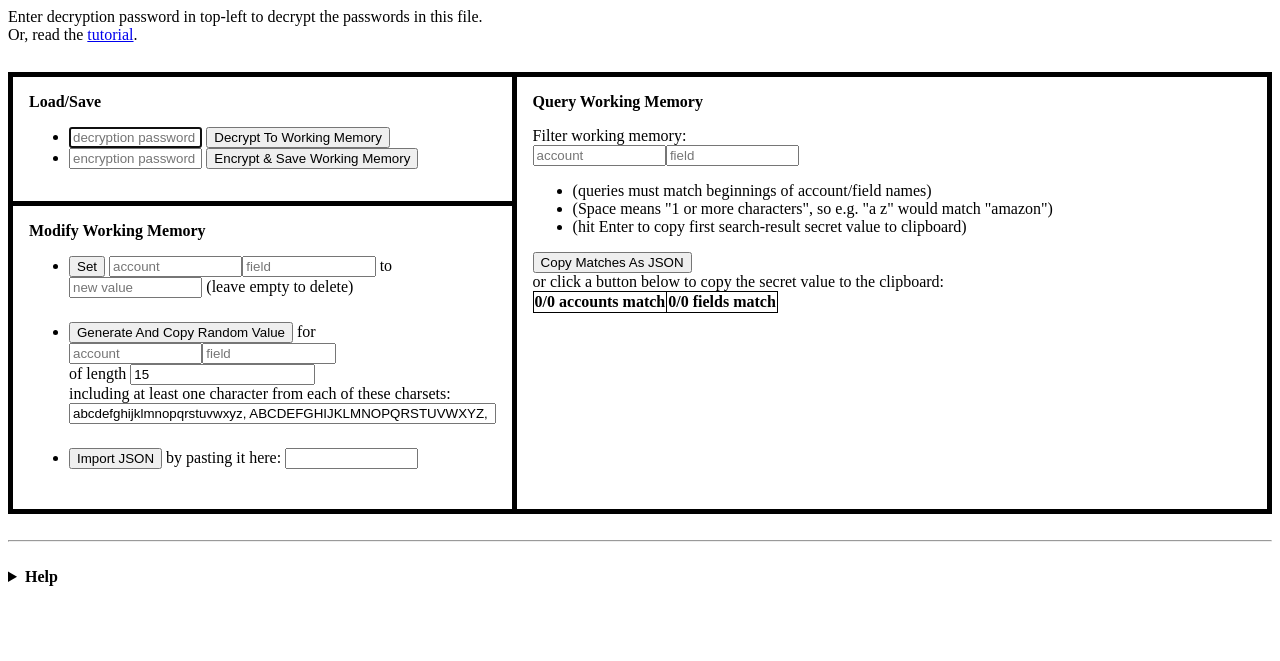
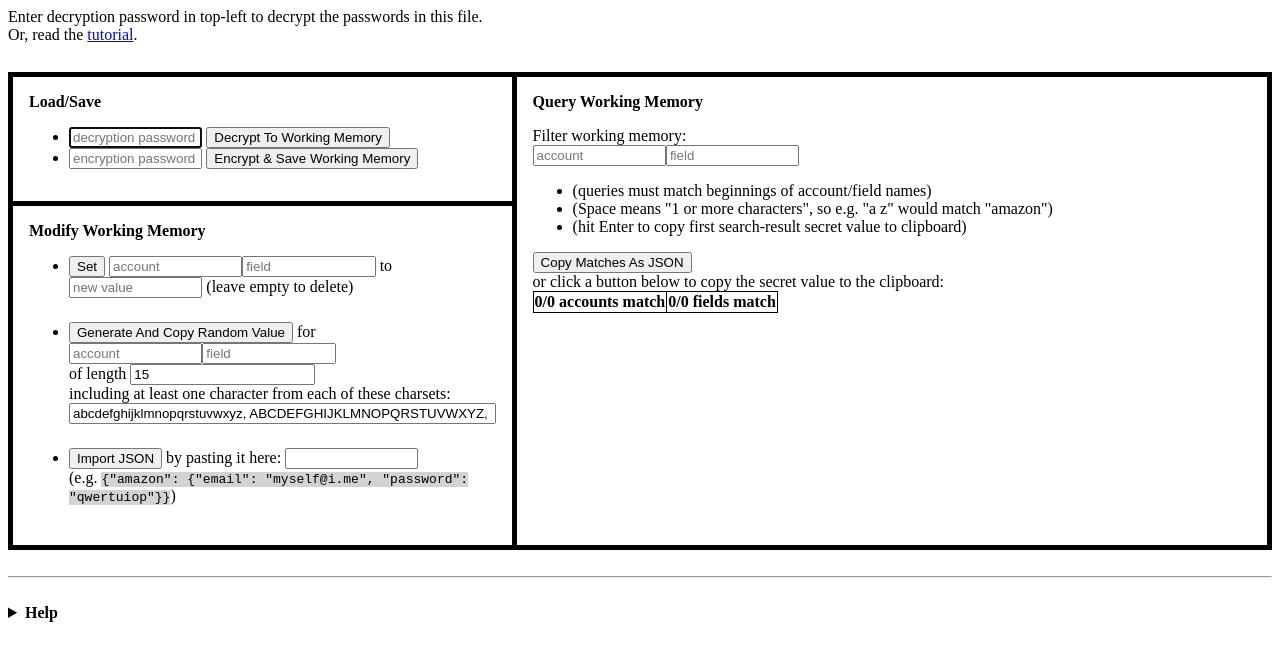
Before and after one commit to speezepearson/speezepearson.github.io, a Jekyll site: the page misc/passman.html, which Jekyll copies as it is, in a window 1280 px wide. Shown: the top 661 px of the page. Built offline with Jekyll 4.4.1, drawn with Linux system fonts in a browser that asks for light colours; some of the changed lines change nothing that is shown.

Commit message:
update passman

```diff
--- a/misc/passman.html
+++ b/misc/passman.html
@@ -98,7 +98,7 @@
 /******/ 	__webpack_require__.p = "";
 /******/
 /******/ 	// Load entry module and return exports
-/******/ 	return __webpack_require__(__webpack_require__.s = 2);
+/******/ 	return __webpack_require__(__webpack_require__.s = 1);
 /******/ })
 /************************************************************************/
 /******/ ([
@@ -111,11 +111,15 @@
 Object.defineProperty(exports, "__esModule", {
   value: true
 });
-var _globals = {};
-function globals() {
-  return _globals;
+function addNewChild(parent, tagName) {
+  var append = arguments.length > 2 && arguments[2] !== undefined ? arguments[2] : true;
+
+  var result = document.createElement(tagName);
+  if (append) parent.appendChild(result);else parent.prepend(result);
+  return result;
 }
-exports.default = globals;
+
+exports.addNewChild = addNewChild;
 
 /***/ }),
 /* 1 */
@@ -124,71 +128,33 @@
 "use strict";
 
 
-Object.defineProperty(exports, "__esModule", {
-  value: true
-});
-exports.addNewChild = undefined;
-
-var _globals = __webpack_require__(0);
-
-var _globals2 = _interopRequireDefault(_globals);
-
-function _interopRequireDefault(obj) { return obj && obj.__esModule ? obj : { default: obj }; }
-
-var globals = (0, _globals2.default)();
-
-function addNewChild(parent, tagName) {
-  var append = arguments.length > 2 && arguments[2] !== undefined ? arguments[2] : true;
-
-  var result = globals.document.createElement(tagName);
-  if (append) parent.appendChild(result);else parent.prepend(result);
-  return result;
-}
-
-exports.addNewChild = addNewChild;
-
-/***/ }),
-/* 2 */
-/***/ (function(module, exports, __webpack_require__) {
-
-"use strict";
-
-
 var _slicedToArray = function () { function sliceIterator(arr, i) { var _arr = []; var _n = true; var _d = false; var _e = undefined; try { for (var _i = arr[Symbol.iterator](), _s; !(_n = (_s = _i.next()).done); _n = true) { _arr.push(_s.value); if (i && _arr.length === i) break; } } catch (err) { _d = true; _e = err; } finally { try { if (!_n && _i["return"]) _i["return"](); } finally { if (_d) throw _e; } } return _arr; } return function (arr, i) { if (Array.isArray(arr)) { return arr; } else if (Symbol.iterator in Object(arr)) { return sliceIterator(arr, i); } else { throw new TypeError("Invalid attempt to destructure non-iterable instance"); } }; }();
 
-var _polyfills = __webpack_require__(3);
+var _polyfills = __webpack_require__(2);
 
 var _polyfills2 = _interopRequireDefault(_polyfills);
 
-var _globals = __webpack_require__(0);
+var _download = __webpack_require__(3);
 
-var _globals2 = _interopRequireDefault(_globals);
+var _rand = __webpack_require__(4);
 
-var _download = __webpack_require__(4);
+var _html_utils = __webpack_require__(0);
 
-var _rand = __webpack_require__(5);
+var _secret_store = __webpack_require__(5);
 
-var _html_utils = __webpack_require__(1);
+var _flash = __webpack_require__(6);
 
-var _secret_store = __webpack_require__(6);
-
-var _flash = __webpack_require__(7);
-
-var _copy_to_clipboard = __webpack_require__(8);
+var _copy_to_clipboard = __webpack_require__(7);
 
 var _copy_to_clipboard2 = _interopRequireDefault(_copy_to_clipboard);
 
-var _encrypted_message = __webpack_require__(9);
+var _encrypted_message = __webpack_require__(8);
 
 var _encrypted_message2 = _interopRequireDefault(_encrypted_message);
 
-var _query = __webpack_require__(10);
+var _query = __webpack_require__(9);
 
 function _interopRequireDefault(obj) { return obj && obj.__esModule ? obj : { default: obj }; }
-
-var globals = (0, _globals2.default)();
-globals.window = window;
-globals.document = document;
 
 window.addEventListener('load', _download.takeSnapshot);
 
@@ -500,6 +466,7 @@
       }
       document.getElementsByClassName('copy-button')[0].click();
       elem('copy-field--field').value = '';
+      updateView();
       elem('copy-field--field').focus();
     });
   });
@@ -522,7 +489,7 @@
 });
 
 /***/ }),
-/* 3 */
+/* 2 */
 /***/ (function(module, exports, __webpack_require__) {
 
 "use strict";
@@ -549,6 +516,46 @@
 };
 
 /***/ }),
+/* 3 */
+/***/ (function(module, exports, __webpack_require__) {
+
+"use strict";
+
+
+Object.defineProperty(exports, "__esModule", {
+  value: true
+});
+function download(filename, text) {
+  // source: https://stackoverflow.com/a/18197511/8877656
+  var pom = document.createElement('a');
+  pom.setAttribute('href', 'data:text/plain;charset=utf-8,' + encodeURIComponent(text));
+  pom.setAttribute('download', filename);
+
+  if (document.createEvent) {
+    var event = document.createEvent('MouseEvents');
+    event.initEvent('click', true, true);
+    pom.dispatchEvent(event);
+  } else {
+    pom.click();
+  }
+}
+
+var originalHTML = null;
+function takeSnapshot() {
+  originalHTML = document.getElementsByTagName('html')[0].outerHTML;
+}
+
+function downloadThisPageWithNewEncryptedMessage(encryptedMessage) {
+  var e = document.createElement('html');
+  e.innerHTML = originalHTML;
+  e.getElementsByClassName('encrypted-message')[0].innerText = encryptedMessage.serialize();
+  download('passman.html', e.outerHTML);
+}
+
+exports.takeSnapshot = takeSnapshot;
+exports.downloadThisPageWithNewEncryptedMessage = downloadThisPageWithNewEncryptedMessage;
+
+/***/ }),
 /* 4 */
 /***/ (function(module, exports, __webpack_require__) {
 
@@ -558,66 +565,6 @@
 Object.defineProperty(exports, "__esModule", {
   value: true
 });
-exports.downloadThisPageWithNewEncryptedMessage = exports.takeSnapshot = undefined;
-
-var _globals = __webpack_require__(0);
-
-var _globals2 = _interopRequireDefault(_globals);
-
-function _interopRequireDefault(obj) { return obj && obj.__esModule ? obj : { default: obj }; }
-
-var globals = (0, _globals2.default)();
-
-function download(filename, text) {
-  // source: https://stackoverflow.com/a/18197511/8877656
-  var pom = globals.document.createElement('a');
-  pom.setAttribute('href', 'data:text/plain;charset=utf-8,' + encodeURIComponent(text));
-  pom.setAttribute('download', filename);
-
-  if (globals.document.createEvent) {
-    var event = globals.document.createEvent('MouseEvents');
-    event.initEvent('click', true, true);
-    pom.dispatchEvent(event);
-  } else {
-    pom.click();
-  }
-}
-
-var originalHTML = null;
-function takeSnapshot() {
-  originalHTML = globals.document.getElementsByTagName('html')[0].outerHTML;
-}
-
-function downloadThisPageWithNewEncryptedMessage(encryptedMessage) {
-  var e = globals.document.createElement('html');
-  e.innerHTML = originalHTML;
-  e.getElementsByClassName('encrypted-message')[0].innerText = encryptedMessage.serialize();
-  download('passman.html', e.outerHTML);
-}
-
-exports.takeSnapshot = takeSnapshot;
-exports.downloadThisPageWithNewEncryptedMessage = downloadThisPageWithNewEncryptedMessage;
-
-/***/ }),
-/* 5 */
-/***/ (function(module, exports, __webpack_require__) {
-
-"use strict";
-
-
-Object.defineProperty(exports, "__esModule", {
-  value: true
-});
-exports.shuffle = exports.choose = exports.randInts = exports.randInt = undefined;
-
-var _globals = __webpack_require__(0);
-
-var _globals2 = _interopRequireDefault(_globals);
-
-function _interopRequireDefault(obj) { return obj && obj.__esModule ? obj : { default: obj }; }
-
-var globals = (0, _globals2.default)();
-
 function randInt(upperBoundExclusive) {
   // If we can generate a random digit 0-9,
   // and we want a random digit 0-2,
@@ -629,7 +576,7 @@
   var greatestMultipleOfUpperBoundNotOver65536 = 65536 - 65536 % upperBoundExclusive;
   var result;
   do {
-    result = globals.window.crypto.getRandomValues(new Uint16Array(1))[0];
+    result = window.crypto.getRandomValues(new Uint16Array(1))[0];
   } while (result >= greatestMultipleOfUpperBoundNotOver65536);
   if (result === undefined) debugger;
   return result % upperBoundExclusive;
@@ -666,7 +613,7 @@
 exports.shuffle = shuffle;
 
 /***/ }),
-/* 6 */
+/* 5 */
 /***/ (function(module, exports, __webpack_require__) {
 
 "use strict";
@@ -683,18 +630,9 @@
 
 var _typeof = typeof Symbol === "function" && typeof Symbol.iterator === "symbol" ? function (obj) { return typeof obj; } : function (obj) { return obj && typeof Symbol === "function" && obj.constructor === Symbol && obj !== Symbol.prototype ? "symbol" : typeof obj; };
 
-var _globals = __webpack_require__(0);
-
-var _globals2 = _interopRequireDefault(_globals);
-
-var _html_utils = __webpack_require__(1);
-
-function _interopRequireDefault(obj) { return obj && obj.__esModule ? obj : { default: obj }; }
+var _html_utils = __webpack_require__(0);
 
 function _classCallCheck(instance, Constructor) { if (!(instance instanceof Constructor)) { throw new TypeError("Cannot call a class as a function"); } }
-
-var globals = (0, _globals2.default)();
-
 
 function validate(data) {
   if ((typeof data === 'undefined' ? 'undefined' : _typeof(data)) !== 'object') throw 'not an object';
@@ -832,7 +770,7 @@
   }, {
     key: 'buildView',
     value: function buildView() {
-      var result = globals.document.createElement('table');
+      var result = document.createElement('table');
 
       Object.entries(this.data).forEach(function (_ref17) {
         var _ref18 = _slicedToArray(_ref17, 2),
@@ -872,7 +810,7 @@
 exports.SecretStore = SecretStore;
 
 /***/ }),
-/* 7 */
+/* 6 */
 /***/ (function(module, exports, __webpack_require__) {
 
 "use strict";
@@ -926,7 +864,7 @@
 exports.Flasher = Flasher;
 
 /***/ }),
-/* 8 */
+/* 7 */
 /***/ (function(module, exports, __webpack_require__) {
 
 "use strict";
@@ -935,20 +873,11 @@
 Object.defineProperty(exports, "__esModule", {
   value: true
 });
-
-var _globals = __webpack_require__(0);
-
-var _globals2 = _interopRequireDefault(_globals);
-
-function _interopRequireDefault(obj) { return obj && obj.__esModule ? obj : { default: obj }; }
-
-var globals = (0, _globals2.default)();
-
 function copyToClipboard(text) {
   // adapted from: https://stackoverflow.com/a/30810322
 
   var oldFocusElement = document.activeElement;
-  var textArea = globals.document.createElement("textarea");
+  var textArea = document.createElement("textarea");
 
   //
   // *** This styling is an extra step which is likely not required. ***
@@ -988,14 +917,14 @@
 
   textArea.value = text;
 
-  globals.document.body.appendChild(textArea);
+  document.body.appendChild(textArea);
 
   textArea.select();
 
-  var successful = globals.document.execCommand('copy');
+  var successful = document.execCommand('copy');
   if (!successful) throw 'Copying failed for some reason!';
 
-  globals.document.body.removeChild(textArea);
+  document.body.removeChild(textArea);
 
   oldFocusElement.focus();
 }
@@ -1003,7 +932,7 @@
 exports.default = copyToClipboard;
 
 /***/ }),
-/* 9 */
+/* 8 */
 /***/ (function(module, exports, __webpack_require__) {
 
 "use strict";
@@ -1017,29 +946,21 @@
 
 var _slicedToArray = function () { function sliceIterator(arr, i) { var _arr = []; var _n = true; var _d = false; var _e = undefined; try { for (var _i = arr[Symbol.iterator](), _s; !(_n = (_s = _i.next()).done); _n = true) { _arr.push(_s.value); if (i && _arr.length === i) break; } } catch (err) { _d = true; _e = err; } finally { try { if (!_n && _i["return"]) _i["return"](); } finally { if (_d) throw _e; } } return _arr; } return function (arr, i) { if (Array.isArray(arr)) { return arr; } else if (Symbol.iterator in Object(arr)) { return sliceIterator(arr, i); } else { throw new TypeError("Invalid attempt to destructure non-iterable instance"); } }; }();
 
-var _globals = __webpack_require__(0);
-
-var _globals2 = _interopRequireDefault(_globals);
-
-function _interopRequireDefault(obj) { return obj && obj.__esModule ? obj : { default: obj }; }
-
 function _classCallCheck(instance, Constructor) { if (!(instance instanceof Constructor)) { throw new TypeError("Cannot call a class as a function"); } }
-
-var globals = (0, _globals2.default)();
 
 function pbkdf2(password, keyDerivationAlgorithm, encryptionAlgorithm, forEncryption) {
   var pwUtf8, pwHash, _temp;
 
   return Promise.resolve().then(function () {
     pwUtf8 = new TextEncoder().encode(password);
-    return globals.window.crypto.subtle.digest('SHA-256', pwUtf8);
+    return window.crypto.subtle.digest('SHA-256', pwUtf8);
   }).then(function (_resp) {
     pwHash = _resp;
-    return Promise.all([keyDerivationAlgorithm, globals.window.crypto.subtle.importKey('raw', pwHash, keyDerivationAlgorithm, false, ['deriveKey']), encryptionAlgorithm, false, [forEncryption ? 'encrypt' : 'decrypt']]);
+    return Promise.all([keyDerivationAlgorithm, window.crypto.subtle.importKey('raw', pwHash, keyDerivationAlgorithm, false, ['deriveKey']), encryptionAlgorithm, false, [forEncryption ? 'encrypt' : 'decrypt']]);
   }).then(function (_resp) {
     _temp = _resp;
 
-    return globals.window.crypto.subtle.deriveKey(_temp[0], _temp[1], _temp[2], _temp[3], _temp[4]);
+    return window.crypto.subtle.deriveKey(_temp[0], _temp[1], _temp[2], _temp[3], _temp[4]);
   });
 }
 
@@ -1110,7 +1031,7 @@
         return pbkdf2(password, _this7.keyDerivationAlgorithm, _this7.encryptionAlgorithm, false);
       }).then(function (_resp) {
         key = _resp;
-        return globals.window.crypto.subtle.decrypt(_this7.encryptionAlgorithm, key, _this7.ciphertext);
+        return window.crypto.subtle.decrypt(_this7.encryptionAlgorithm, key, _this7.ciphertext);
       }).then(function (_resp) {
         ptUtf8 = _resp;
 
@@ -1148,15 +1069,15 @@
         keyDerivationAlgorithm = _options.keyDerivationAlgorithm;
         encryptionAlgorithm = _options.encryptionAlgorithm;
 
-        keyDerivationAlgorithm.salt = globals.window.crypto.getRandomValues(new Uint8Array(12));
+        keyDerivationAlgorithm.salt = window.crypto.getRandomValues(new Uint8Array(12));
         return pbkdf2(password, keyDerivationAlgorithm, encryptionAlgorithm, true);
       }).then(function (_resp) {
         key = _resp;
         ptUtf8 = new TextEncoder().encode(plaintext);
 
 
-        encryptionAlgorithm.iv = globals.window.crypto.getRandomValues(new Uint8Array(12));
-        return globals.window.crypto.subtle.encrypt(encryptionAlgorithm, key, ptUtf8);
+        encryptionAlgorithm.iv = window.crypto.getRandomValues(new Uint8Array(12));
+        return window.crypto.subtle.encrypt(encryptionAlgorithm, key, ptUtf8);
       }).then(function (_resp) {
         ciphertext = _resp;
 
@@ -1172,7 +1093,7 @@
 exports.default = EncryptedMessage;
 
 /***/ }),
-/* 10 */
+/* 9 */
 /***/ (function(module, exports, __webpack_require__) {
 
 "use strict";
@@ -1205,7 +1126,7 @@
 
 <div id="status">
   Enter decryption password in top-left to decrypt the passwords in this file. <br />
-  Or, read the <a href="#tutorial" onclick="['help', 'tutorial'].forEach(id => {document.getElementById(id).open = true})">tutorial</a>.
+  Or, read the <a href="#help" onclick="document.getElementById('help').open = true">tutorial</a>.
 </div>
 
 <table>
@@ -1262,7 +1183,8 @@
         </li>
         <li class="">
           <button id="import-plaintext-button">Import JSON</button> by pasting it here:
-          <input id="import-plaintext-field" type="password" />
+          <input id="import-plaintext-field" type="password" /><br />
+          (e.g. <code style="background:lightgray">{"amazon": {"email": "myself@i.me", "password": "qwertuiop"}}</code>)
         </li>
       </ul>
     </td>
@@ -1278,13 +1200,13 @@
   <p>This password manager is a standalone HTML file that contains some encrypted data, as well as tools for querying it, manipulating it, and saving the manipulated data.</p>
   <p>This approach has some pluses and minuses. On the plus side:</p>
   <ul>
-  <li>It's super-portable; on any computer with a modern browser, this will work out of the box, without installing anything or using any tools you're unfamiliar with, or depending on any other files at all. (Contrast with: GPG.)</li>
-  <li>It's super-simple. Your passwords are stored as a simple JSON object, serialized and encrypted with a standard, widely-supported stream cipher (specifically, AES-256 in GCM mode, the key computed by PBKDF2-ing the SHA-256 of your master password). You can trivially export all your data as JSON; and if this page &quot;just stops working&quot; somehow, you can easily recover your data using a text editor and a Python script (see &quot;I can't recover my passwords!&quot; below). (Contrast with: everything that's not GPG.)</li>
+  <li>It's super-portable; in any modern browser, this will work out of the box, without installing anything or using any tools you're unfamiliar with, or depending on any other files at all. (Contrast with: GPG.)</li>
+  <li>It's super-simple. Your passwords are stored as a simple JSON object, serialized and encrypted with a standard, widely-supported stream cipher (specifically, AES-256 in GCM mode, the key computed by PBKDF2-ing the SHA-256 of your master password). You can trivially export all your data as JSON; and if this page &quot;just stops working&quot; somehow, you can easily recover your data using a text editor and a Python script (see <a href="#i-cant-recover-my-passwords">I can't recover my passwords!</a> below). (Contrast with: everything that's not GPG.)</li>
   </ul>
   <p>And on the minus side:</p>
   <ul>
   <li>It's kinda ugly, as you see. Good UIs require require big ol' libraries and lots of elbow grease; I prefer minimalism.</li>
-  <li>You can't &quot;save a file,&quot; per se, only download a copy of this file with the new passwords embedded (encrypted) in it. This is an unavoidable consequence of JavaScript sandboxing, and it makes version control kinda a hassle.</li>
+  <li>Saving new passwords is a little wonky, since JavaScript is sandboxed so it can't save files. The best you can do is download a <em>new</em> file, identical except for the encrypted content.</li>
   </ul>
   <h2 id="conceptual-model">Conceptual Model</h2>
   <p>You have many accounts, and many secrets for each account. This password manager stores this as a two-level JSON object, like</p>
@@ -1305,7 +1227,7 @@
         <span class="fu">},</span>
         <span class="dt">&quot;more...&quot;</span><span class="fu">:</span> <span class="fu">{</span><span class="dt">&quot;...&quot;</span><span class="fu">:</span> <span class="st">&quot;...&quot;</span><span class="fu">}</span>
       <span class="fu">}</span></code></pre></div>
-  <p>It's <em>a little bad</em> if bad guys get ahold of the account/field names (e.g. <code>github</code> or <code>username</code>); it's <strong>disastrous</strong> if they get ahold of the values (e.g. <code>pw-for-amazon</code>). This password manager is designed to <em>somewhat</em> protect the account/field names (they're stored encrypted on disk, but still displayed on the screen), and <strong>energetically</strong> encrypt the field values (&quot;secrets&quot;) (they are encrypted on disk, <em>never</em> displayed on the screen, and they only <em>ever</em> leave the JavaScript interpreter's memory in plaintext by being copied to the clipboard when you ask for them to be).</p>
+  <p>It's <em>a little bad</em> if bad guys get ahold of the account/field names (e.g. <code>github</code> or <code>username</code>); it's <strong>disastrous</strong> if they get ahold of the values (e.g. <code>pw-for-amazon</code>). This password manager is designed to <em>somewhat</em> protect the account/field names (they're stored encrypted on disk, but still displayed on the screen), and <strong>energetically</strong> protect the field values (&quot;secrets&quot;) (they are encrypted on disk, <em>never</em> displayed on the screen, and they only <em>ever</em> leave the JavaScript interpreter's memory in plaintext by being copied to the clipboard when you ask for them to be).</p>
   <p>At any given time, this password manager has one of these two-level objects, in plaintext, stored in &quot;working memory.&quot; This is the object that you query and modify. It starts out empty; you can add/modify values, and &quot;save&quot; it by embedding an encrypted copy in a <em>copy</em> of the Passman file (remember, JavaScript can't just write to disk; it can only download new files).</p>
   <p>There is such an encrypted message embedded in every Passman file. You can decrypt that encrypted object and merge it into working memory by typing the decryption password into the top-left password field, then hitting &quot;Decrypt&quot;. (Go on, try it! The default password is &quot;master&quot;.)</p>
   <h2 id="tutorial">Tutorial</h2>
@@ -1346,7 +1268,7 @@
   <li><p><em>Now</em> I close the page.</p></li>
   </ol>
   <h2 id="i-cant-recover-my-passwords">I can't recover my passwords!</h2>
-  <p>Don't worry! If the Passman page somehow stops working for you, you can use <a href="https://github.com/speezepearson/passman/blob/master/recover.py">this Python script</a> to recover your passwords: in a terminal, just run <code>pip install cryptodomex bs4 &amp;amp;&amp;amp; python recover.py html &lt; /path/to/passman.html</code>.</p>
+  <p>Don't worry! If the Passman page somehow stops working for you, you can use <a href="https://github.com/speezepearson/passman/blob/master/recover.py">this Python script</a> to recover your passwords: in a terminal, just run <code>pip install cryptodomex bs4 &amp;&amp; python recover.py html &lt; /path/to/passman.html</code>.</p>
   <p>If even <em>that</em> doesn't work for whatever reason, you'll have to roll up your sleeves and code a little. What you need to know:</p>
   <ul>
   <li>There's a JSON object inside the HTML element with <code>id=&quot;encrypted-message&quot;</code>. It specifies a <code>keyDerivationAlgorithm</code>, an <code>encryptionAlgorithm</code>, and some <code>ciphertext</code>. All the arrays of numbers from 0 to 255 represent bytestrings.</li>
```
